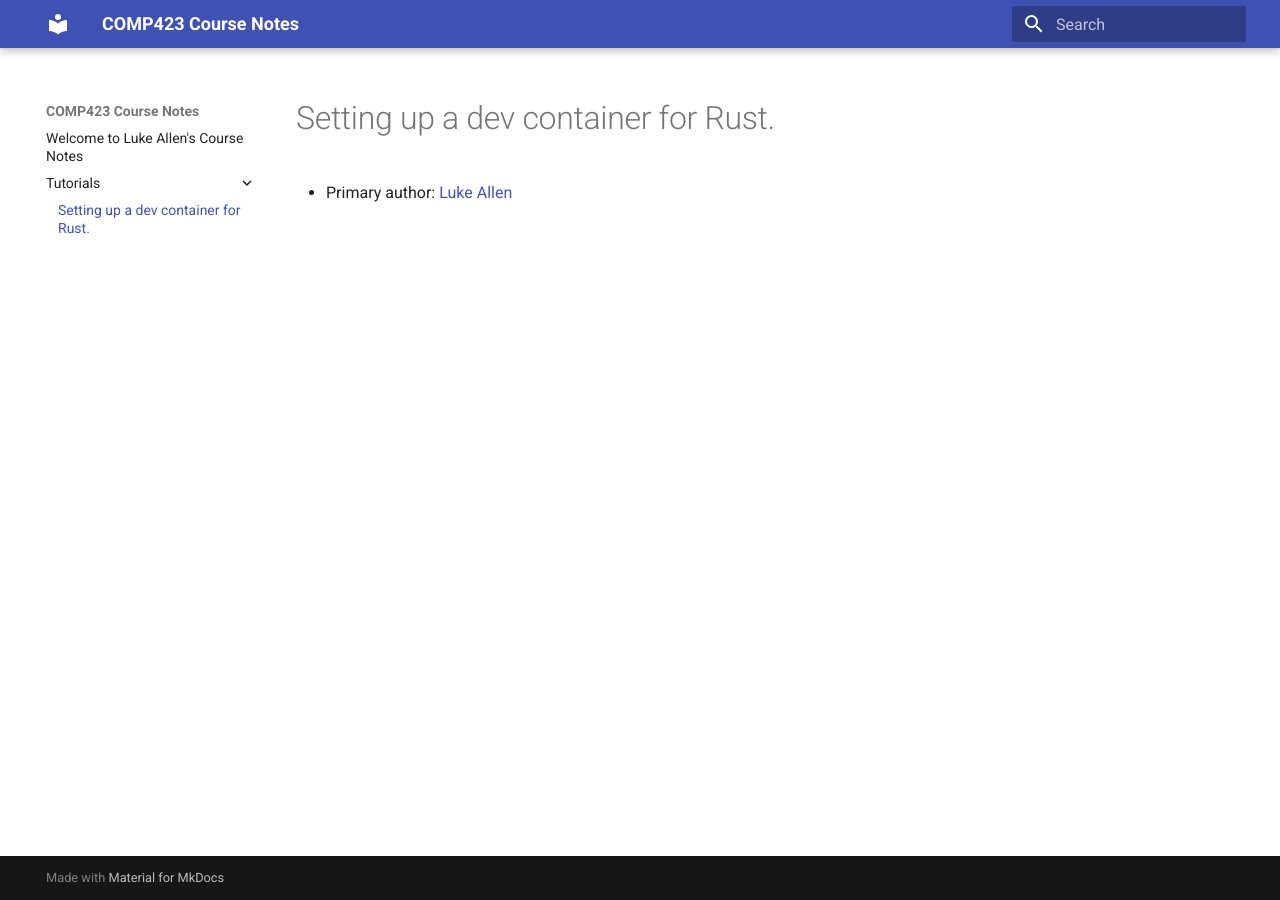
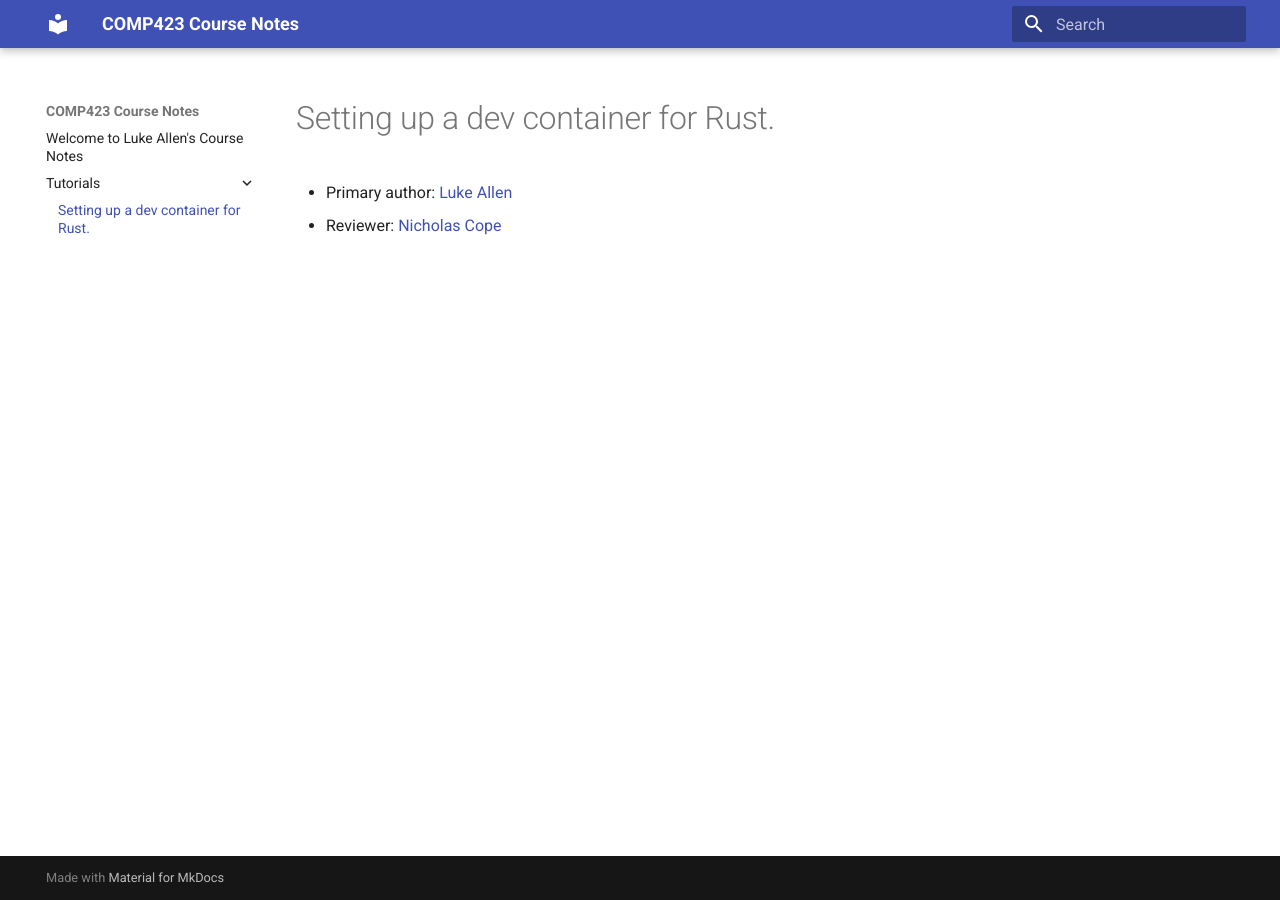
Before and after one commit to LukeAllen13/comp423-course-notes, an MkDocs documentation site: the page built from docs/tutorials/rust-setup.md, in a window 1280 px wide. Built offline with MkDocs 1.6.1 and Material for MkDocs 9.7.7, drawn with Linux system fonts in a browser that asks for light colours.

Commit message:
Adding reviewer to md file

```diff
--- a/docs/tutorials/rust-setup.md
+++ b/docs/tutorials/rust-setup.md
@@ -1,3 +1,4 @@
 # Setting up a dev container for Rust.
 
 * Primary author: [Luke Allen](https://github.com/LukeAllen13)
+* Reviewer: [Nicholas Cope](https://github.com/nicholas-cope)
```
